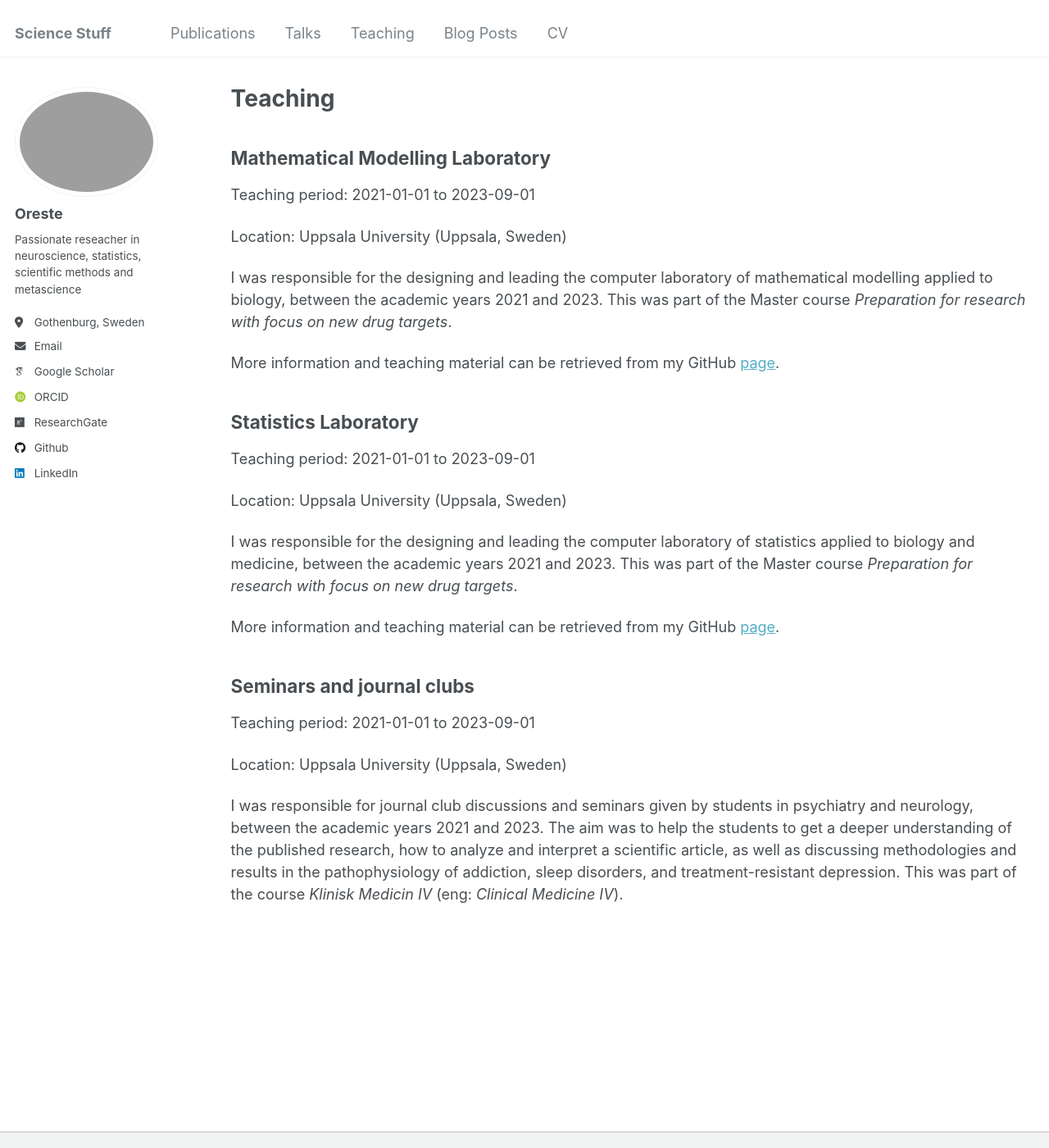
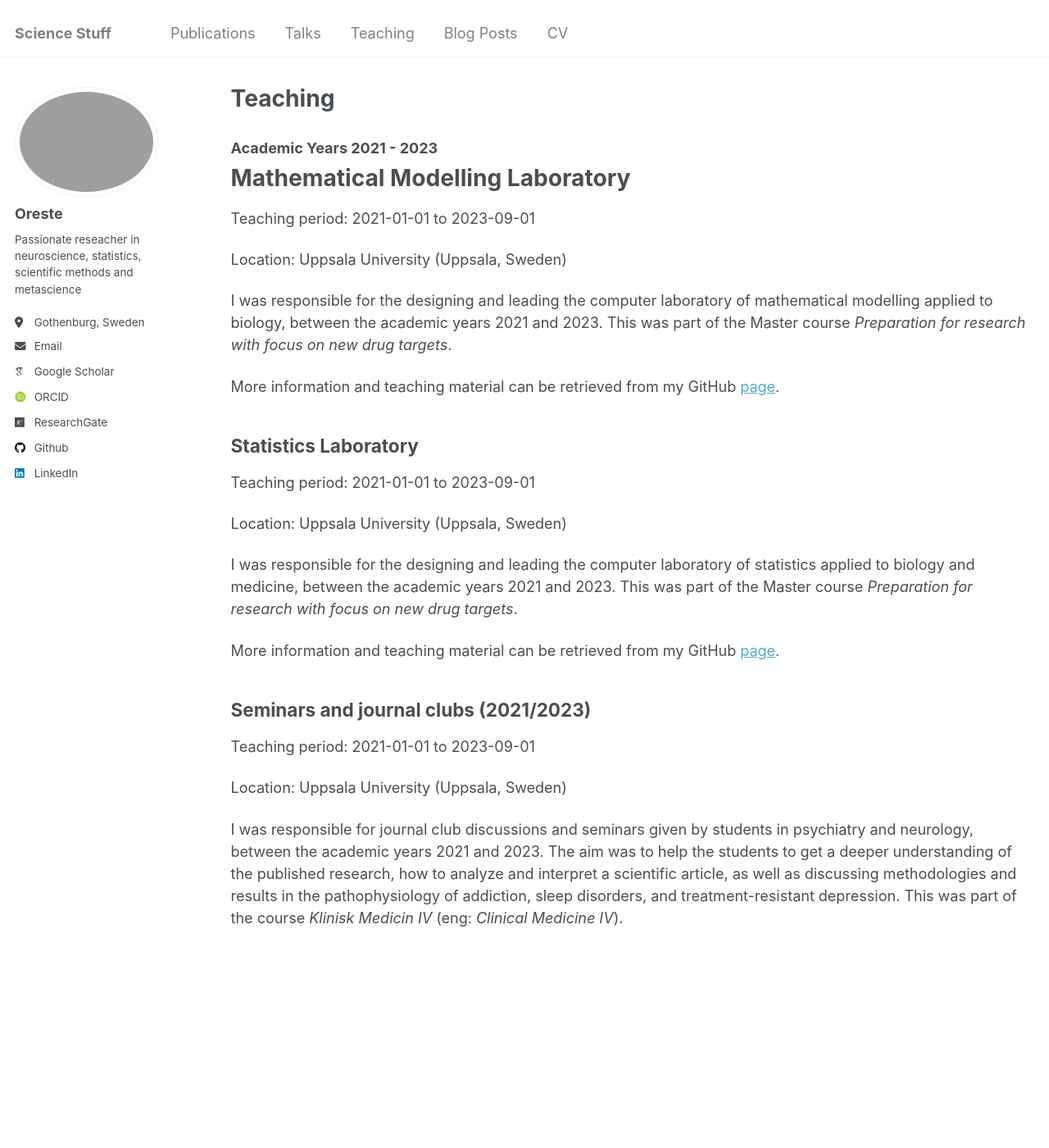
Before and after one commit to OresteAffatato/oresteaffatato.github.io, a Jekyll site: the page built from _pages/teaching.md, in a window 1280 px wide and 1400 px high. Shown: the whole window at 82% size. Built offline with Jekyll 4.4.1, drawn with Linux system fonts in a browser that asks for light colours; some web fonts are replaced.

Commit message:
Test changes in text Teaching

```diff
--- a/_pages/teaching.md
+++ b/_pages/teaching.md
@@ -9,7 +9,9 @@ redirect_from:
 
 {% include base_path %}
 
-## Mathematical Modelling Laboratory
+### Academic Years 2021 - 2023
+
+# Mathematical Modelling Laboratory
 
 Teaching period: 2021-01-01 to 2023-09-01
 
@@ -30,7 +32,7 @@ I was responsible for the designing and leading the computer laboratory of stati
 
 More information and teaching material can be retrieved from my GitHub <a href="https://github.com/OresteAffatato/Statistics-lab-UU" title="hp">page</a>.
 
-## Seminars and journal clubs
+## Seminars and journal clubs (2021/2023)
 
 Teaching period: 2021-01-01 to 2023-09-01
 
```
